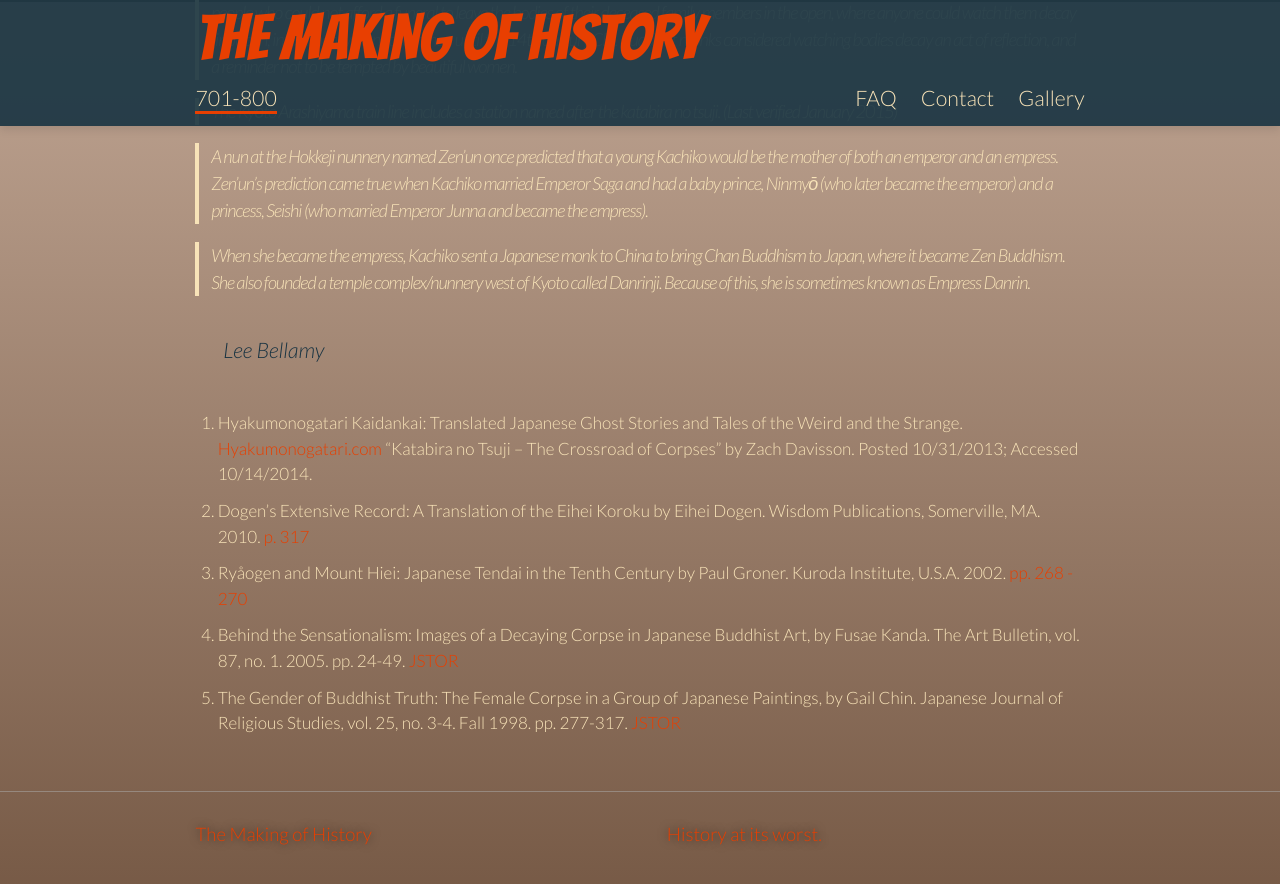
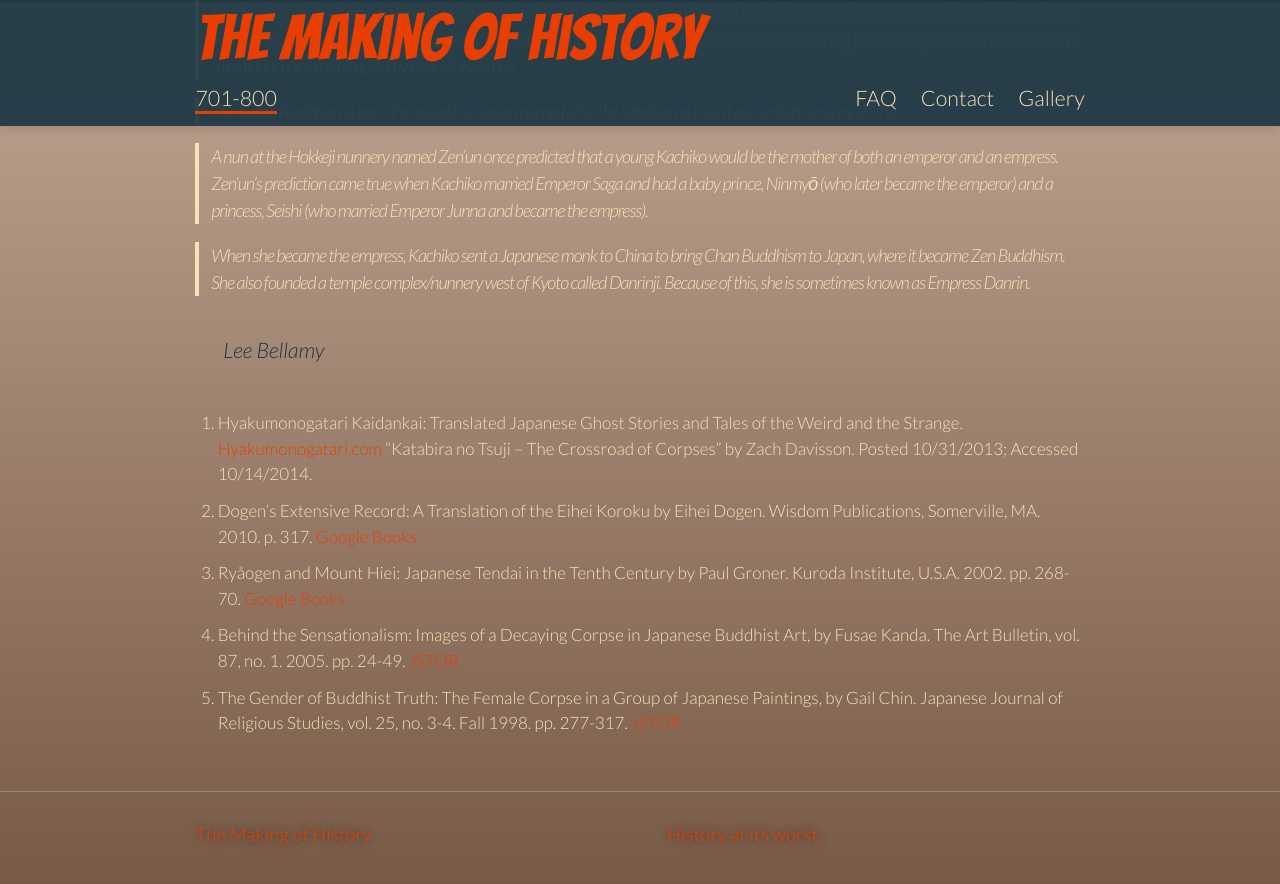
Before and after one commit to benadamstyles/making-of-history, a Jekyll site: the page built from _posts/2015-02-06-crossroad-of-corpses.md, in a window 1280 px wide and 900 px high, scrolled down 1798 px. Shown: the top 884 px of the window. Built offline with Jekyll 4.4.1, drawn with Linux system fonts in a browser that asks for light colours; some web fonts are replaced.

Commit message:
Updated 2015-02-06-crossroad-of-corpses.md

```diff
--- a/_posts/2015-02-06-crossroad-of-corpses.md
+++ b/_posts/2015-02-06-crossroad-of-corpses.md
@@ -34,9 +34,9 @@
 
 1. Hyakumonogatari Kaidankai: Translated Japanese Ghost Stories and Tales of the Weird and the Strange. [Hyakumonogatari.com](http://hyakumonogatari.com/2013/10/31/katabira-no-tsuji-the-crossroad-of-corpses/) "Katabira no Tsuji -- The Crossroad of Corpses" by Zach Davisson. Posted 10/31/2013; Accessed 10/14/2014.
 
-2. Dogen's Extensive Record: A Translation of the Eihei Koroku by Eihei Dogen. Wisdom Publications, Somerville, MA. 2010. [p. 317](https://books.google.com/books?id=9nqqLwjgzQoC&pg=PA317&lpg=PA317&dq=empress+tachibana&source=bl&ots=Y7vuDkuJNG&sig=20Lmary09OLh0sO2XRWg0Bw9v0A&hl=en&sa=X&ei=JmM9VLHJDIf4yATtw4GoDQ&ved=0CEsQ6AEwBw#v=onepage&q=empress%20tachibana&f=false)
+2. Dogen's Extensive Record: A Translation of the Eihei Koroku by Eihei Dogen. Wisdom Publications, Somerville, MA. 2010. p. 317. [Google Books](https://books.google.com/books?id=9nqqLwjgzQoC&pg=PA317&lpg=PA317&dq=empress+tachibana&source=bl&ots=Y7vuDkuJNG&sig=20Lmary09OLh0sO2XRWg0Bw9v0A&hl=en&sa=X&ei=JmM9VLHJDIf4yATtw4GoDQ&ved=0CEsQ6AEwBw#v=onepage&q=empress%20tachibana&f=false)
 
-3. Ryåogen and Mount Hiei: Japanese Tendai in the Tenth Century by Paul Groner. Kuroda Institute, U.S.A. 2002. [pp. 268 - 270](https://books.google.com/books?id=B1eVBPvvFMgC&pg=PA268&dq=tachibana+kachiko&hl=en&sa=X&ei=pv4-VMXdHsX2yQSUuoJI&ved=0CB8Q6AEwAA#v=onepage&q=tachibana%20kachiko&f=false)
+3. Ryåogen and Mount Hiei: Japanese Tendai in the Tenth Century by Paul Groner. Kuroda Institute, U.S.A. 2002. pp. 268-70. [Google Books](https://books.google.com/books?id=B1eVBPvvFMgC&pg=PA268&dq=tachibana+kachiko&hl=en&sa=X&ei=pv4-VMXdHsX2yQSUuoJI&ved=0CB8Q6AEwAA#v=onepage&q=tachibana%20kachiko&f=false)
 
 4. Behind the Sensationalism: Images of a Decaying Corpse in Japanese Buddhist Art, by Fusae Kanda. The Art Bulletin, vol. 87, no. 1. 2005. pp. 24-49. [JSTOR](http://www.jstor.org/discover/10.2307/25067154?searchUri=%2Faction%2FdoBasicSearch%3FQuery%3D%2528Behind%2Bthe%2BSensationalism%253A%2BImages%2Bof%2Ba%2BDecaying%2BCorpse%2Bin%2BJapanese%2BBuddhist%2BArt%252C%26amp%3Bprq%3D%2528Behind%2Bthe%2BSensationalism%253A%2BImages%2Bof%2Ba%2BDecaying%2BCorpse%2Bin%2BJapanese%2BBuddhist%2BArt%252C%2Bby%2BFusae%2BKanda.%2BThe%2BArt%2BBulletin%252C%2Bvol.%2B87%252C%2Bno.%2B1%252C%2B2005.%2Bpp.%2B24-49.%2529%2BAND%2Biid%253A%252810.2307%252Fi30234026%2529%26amp%3Bgroup%3Dnone%26amp%3Bso%3Drel%26amp%3Bhp%3D25%26amp%3Bfc%3Doff%26amp%3Bwc%3Don&resultItemClick=true&Search=yes&searchText=%2528Behind&searchText=the&searchText=Sensationalism%253A&searchText=Images&searchText=of&searchText=a&searchText=Decaying&searchText=Corpse&searchText=in&searchText=Japanese&searchText=Buddhist&searchText=Art%252C%2529&uid=3739928&uid=2129&uid=2134&uid=2&uid=70&uid=4&uid=3739256&sid=21106566079563)
 
```
